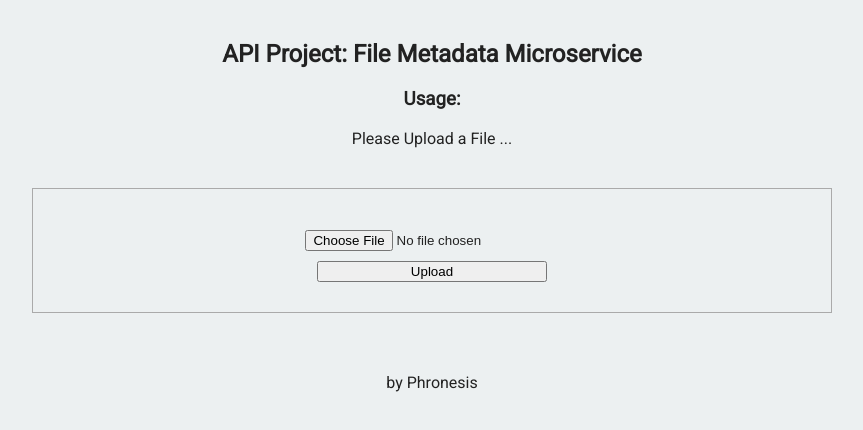
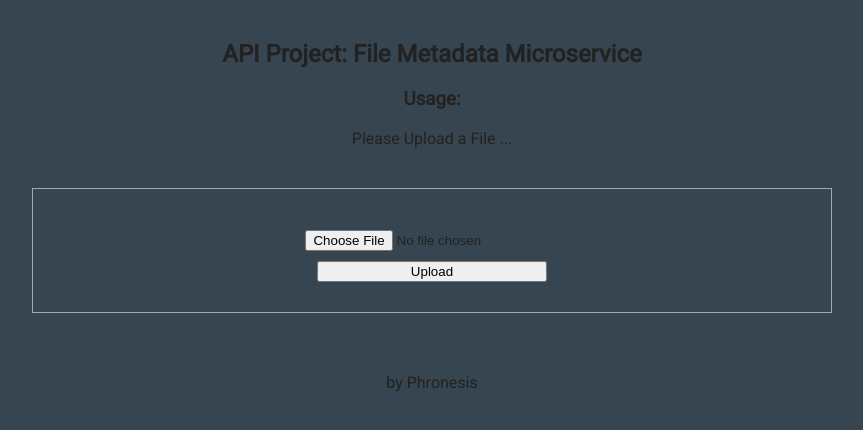
Before and after one commit to Phrone5i5/freeCodeCamp-metadata-analysis, a website: page views/index.html in a window 1280 px wide. Shown: the whole page, without its empty margins (208-1071 px from the left). Drawn offline with Linux system fonts and the light colour scheme.

Commit message:
Update style.css

```diff
--- a/public/style.css
+++ b/public/style.css
@@ -4,7 +4,7 @@ body {
   font-family: 'Roboto', sans-serif;
   font-size: 16px;
   color: #222;
-  background-color: #ECF0F1;
+  background-color: #36454f;
   text-align: center;
 }
 
```
